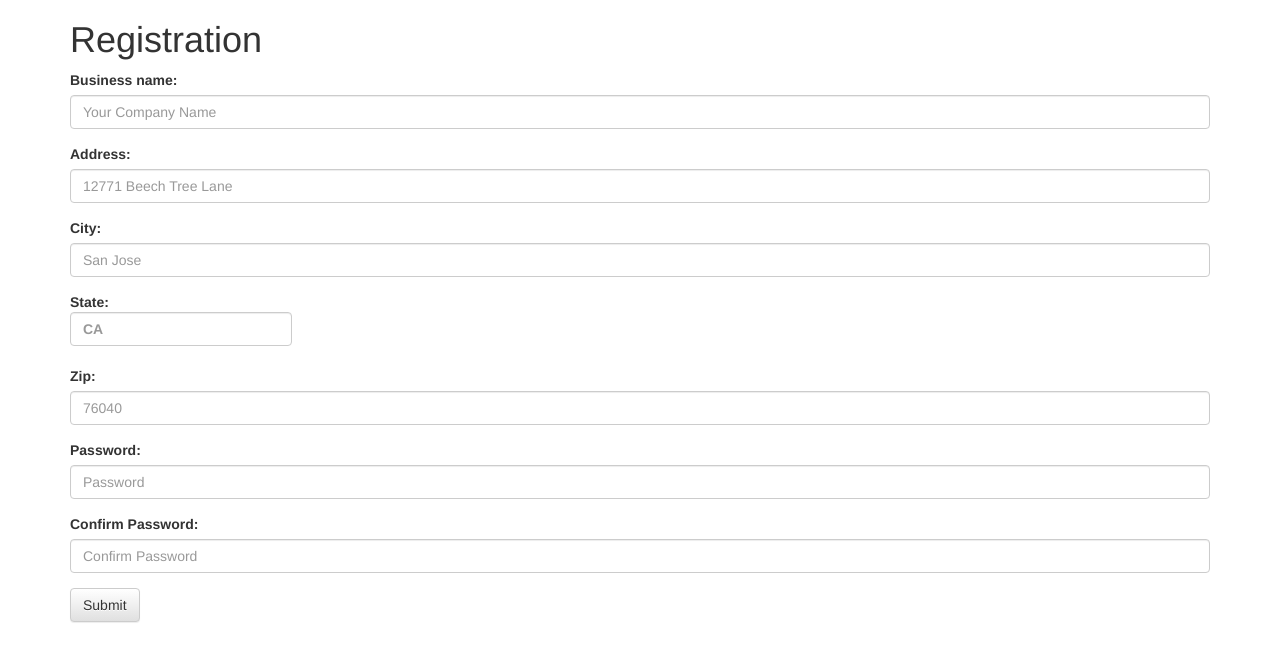
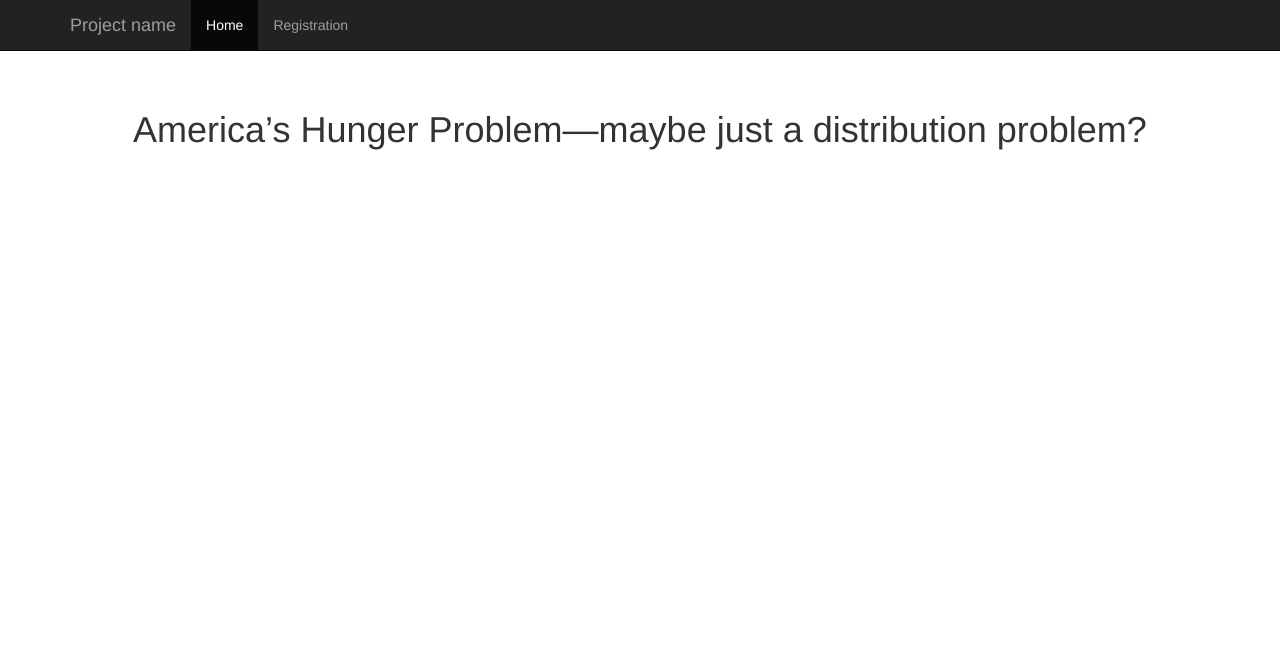
Before and after one commit to TimothyBramlett/361ProjectBGroup7, a Flask app: page / in a window 1280 px wide. Shown: the top 662 px of the page. Run offline with Flask 2, Linux system fonts and the light colour scheme; parts of the project's set-up code (start-up, migrations or seed data) failed here and were passed over; some libraries are stand-ins or nearby versions.

Commit message:
Creating base section with navbar for pages to use

```diff
--- a/app.py
+++ b/app.py
@@ -21,6 +21,13 @@ def index():
     return flask.render_template('index.html')
     # renders the 'index.html' file stored in the templates directory
 
+# registration route
+# test it out by visting: https://projectbgroup7dev-timbram.c9users.io:8081/business_registration
+# creates the registration route of the web application
+@app.route('/registration', methods=['GET', 'POST']) # The acceptable HTTP methods for this
+def registration():
+    return flask.render_template('registration.html')
+    # renders the 'registration.html' file stored in the templates directory
 
 # test it out by visting:  https://projectbgroup7dev-timbram.c9users.io/print_message/hello
 @app.route('/print_message/<message>')
--- /dev/null
+++ b/static/css/app.css
@@ -0,0 +1,8 @@
+body {
+  padding-top: 50px;
+}
+
+.starter-template {
+  padding: 40px 15px;
+  text-align: center;
+}
--- /dev/null
+++ b/templates/base.html
@@ -0,0 +1,57 @@
+<!doctype html>
+
+<html lang="en">
+<head>
+  <meta charset="utf-8">
+  <meta http-equiv="X-UA-Compatible" content="IE=edge">
+  <meta name="viewport" content="width=device-width, initial-scale=1">
+
+  <title>America’s Hunger Problem—maybe just a distribution problem?</title>
+  <meta name="description" content="Excess Food Network">
+  <meta name="author" content="SitePoint">
+  <!-- <link rel="stylesheet" href="css/styles.css?v=1.0"> -->
+  <!--[if lt IE 9]>
+    <script src="https://cdnjs.cloudflare.com/ajax/libs/html5shiv/3.7.3/html5shiv.js"></script>
+  <![endif]-->
+  <!-- Latest compiled and minified CSS -->
+  <link rel="stylesheet" href="https://maxcdn.bootstrapcdn.com/bootstrap/3.3.7/css/bootstrap.min.css" integrity="sha384-BVYiiSIFeK1dGmJRAkycuHAHRg32OmUcww7on3RYdg4Va+PmSTsz/K68vbdEjh4u" crossorigin="anonymous">
+
+  <!-- Optional theme -->
+  <!--<link rel="stylesheet" href="https://maxcdn.bootstrapcdn.com/bootstrap/3.3.7/css/bootstrap-theme.min.css" integrity="sha384-rHyoN1iRsVXV4nD0JutlnGaslCJuC7uwjduW9SVrLvRYooPp2bWYgmgJQIXwl/Sp" crossorigin="anonymous">-->
+  <link rel= "stylesheet" type= "text/css" href= "{{ url_for('static', filename='css/app.css') }}">
+</head>
+
+<body>
+
+  <nav class="navbar navbar-inverse navbar-fixed-top">
+    <div class="container">
+      <div class="navbar-header">
+        <button type="button" class="navbar-toggle collapsed" data-toggle="collapse" data-target="#navbar" aria-expanded="false" aria-controls="navbar">
+          <span class="sr-only">Toggle navigation</span>
+          <span class="icon-bar"></span>
+          <span class="icon-bar"></span>
+          <span class="icon-bar"></span>
+        </button>
+        <a class="navbar-brand" href="#">Project name</a>
+      </div>
+      <div id="navbar" class="navbar-collapse collapse" aria-expanded="false" style="height: 1px;">
+        <ul class="nav navbar-nav">
+          <li class="active"><a href="https://projectbgroup7dev-timbram.c9users.io:8081/">Home</a></li>
+          <li><a href="https://projectbgroup7dev-timbram.c9users.io:8081/registration">Registration</a></li>
+        </ul>
+      </div><!--/.nav-collapse -->
+    </div>
+  </nav>
+
+  {% block container %}{% endblock %}
+
+	<!-- jQuery (necessary for Bootstrap's JavaScript plugins) -->
+  <script
+  src="https://code.jquery.com/jquery-1.12.4.min.js"
+  integrity="sha256-ZosEbRLbNQzLpnKIkEdrPv7lOy9C27hHQ+Xp8a4MxAQ="
+  crossorigin="anonymous"></script>
+
+	<!-- Latest compiled and minified JavaScript -->
+  <script src="https://maxcdn.bootstrapcdn.com/bootstrap/3.3.7/js/bootstrap.min.js" integrity="sha384-Tc5IQib027qvyjSMfHjOMaLkfuWVxZxUPnCJA7l2mCWNIpG9mGCD8wGNIcPD7Txa" crossorigin="anonymous"></script>
+</body>
+</html>
--- a/templates/index.html
+++ b/templates/index.html
@@ -1,101 +1,9 @@
-<!doctype html>
+{% extends 'base.html' %}
 
-<html lang="en">
-<head>
-  <meta charset="utf-8">
-  <meta http-equiv="X-UA-Compatible" content="IE=edge">
-  <meta name="viewport" content="width=device-width, initial-scale=1">
-
-  <title>America’s Hunger Problem—maybe just a distribution problem?</title>
-  <meta name="description" content="Excess Food Network">
-  <meta name="author" content="SitePoint">
-  <!-- <link rel="stylesheet" href="css/styles.css?v=1.0"> -->
-  <!--[if lt IE 9]>
-    <script src="https://cdnjs.cloudflare.com/ajax/libs/html5shiv/3.7.3/html5shiv.js"></script>
-  <![endif]-->
-  <!-- Latest compiled and minified CSS -->
-  <link rel="stylesheet" href="https://maxcdn.bootstrapcdn.com/bootstrap/3.3.7/css/bootstrap.min.css" integrity="sha384-BVYiiSIFeK1dGmJRAkycuHAHRg32OmUcww7on3RYdg4Va+PmSTsz/K68vbdEjh4u" crossorigin="anonymous">
-
-  <!-- Optional theme -->
-  <link rel="stylesheet" href="https://maxcdn.bootstrapcdn.com/bootstrap/3.3.7/css/bootstrap-theme.min.css" integrity="sha384-rHyoN1iRsVXV4nD0JutlnGaslCJuC7uwjduW9SVrLvRYooPp2bWYgmgJQIXwl/Sp" crossorigin="anonymous">
-</head>
-
-<body>
-   <!--name text, addr text, city text, state text, zip text-->
-  <div class="container">
-    <h1>Registration</h1>
-    <form action="https://projectbgroup7dev-timbram.c9users.io/bus_register" method ="POST" enctype="x-www-form-urlencoded">
-      <div class="form-group">
-        <label for="name">Business name:</label>
-        <input type="text" class="form-control" name="name" placeholder="Your Company Name">
-      </div>
-
-      <div class="form-group">
-        <label for"addr">Address:</label>
-        <input type="text" class="form-control"  name="addr" placeholder="12771 Beech Tree Lane">
-      </div>
-
-      <div class="form-group">
-        <label for="city">City:</label>
-        <input type="text" class="form-control"  name="city" placeholder="San Jose">
-      </div>
-
-      <div class="form-group">
-        <label for="state">State:</state>
-        <input type="text" class="form-control"  name="state" placeholder="CA">
-      </div>
-
-      <div class="form-group">
-        <label for="zip">Zip:</label>
-        <input type="text" class="form-control"  name="zip" placeholder="76040">
-      </div>
-
-      <div class="form-group">
-        <label for="password">Password:</label>
-        <input type="password" class="form-control"  name="password" placeholder="Password">
-      </div>
-
-      <div class="form-group">
-        <label for="confirm_password">Confirm Password:</label>
-        <input type="password" class="form-control" name="confirm_password" placeholder="Confirm Password">
-      </div>
-
-      <button type="submit" class="btn btn-default">Submit</button>
-    </form>
+{% block container %}
+  <div class="starter-template">
+    <div class="container">
+      <h1>America’s Hunger Problem—maybe just a distribution problem?</h1>
+    </div>
   </div>
-
-  <!--(name text, addr text, city text, state text, zip text, famsize int)-->
-<!--
-  <form action="https://projectbgroup7dev-timbram.c9users.io/bus_register" method ="POST" enctype="multipart/form-data">
-    Business name:<br>
-    <input type="text" name="name" placeholder="Your Company Name"><br>
-
-    Address:<br>
-    <input type="text" name="addr" placeholder="12771 Beech Tree Lane"><br>
-
-    City:<br>
-    <input type="text" name="city" placeholder="San Jose"><br>
-
-    State:<br>
-    <input type="text" name="state" placeholder="CA"><br>
-
-    Zip:<br>
-    <input type="text" name="zip" placeholder="76040"><br>
-
-    Family Size:<br>
-    <input type="text" name="famsize" placeholder="0"><br>
-
-    <input type="submit" value="Submit">
-  </form>
-  -->
-
-	<!-- jQuery (necessary for Bootstrap's JavaScript plugins) -->
-<script
-  src="https://code.jquery.com/jquery-1.12.4.min.js"
-  integrity="sha256-ZosEbRLbNQzLpnKIkEdrPv7lOy9C27hHQ+Xp8a4MxAQ="
-  crossorigin="anonymous"></script>
-
-	<!-- Latest compiled and minified JavaScript -->
-  <script src="https://maxcdn.bootstrapcdn.com/bootstrap/3.3.7/js/bootstrap.min.js" integrity="sha384-Tc5IQib027qvyjSMfHjOMaLkfuWVxZxUPnCJA7l2mCWNIpG9mGCD8wGNIcPD7Txa" crossorigin="anonymous"></script>
-</body>
-</html>
+{% endblock %}
```
Also changed, not shown: templates/registration.html (added, +70 -0 lines), templates/css/placeholder.css (deleted), templates/js/placeholder.js (deleted), 1 other file.
